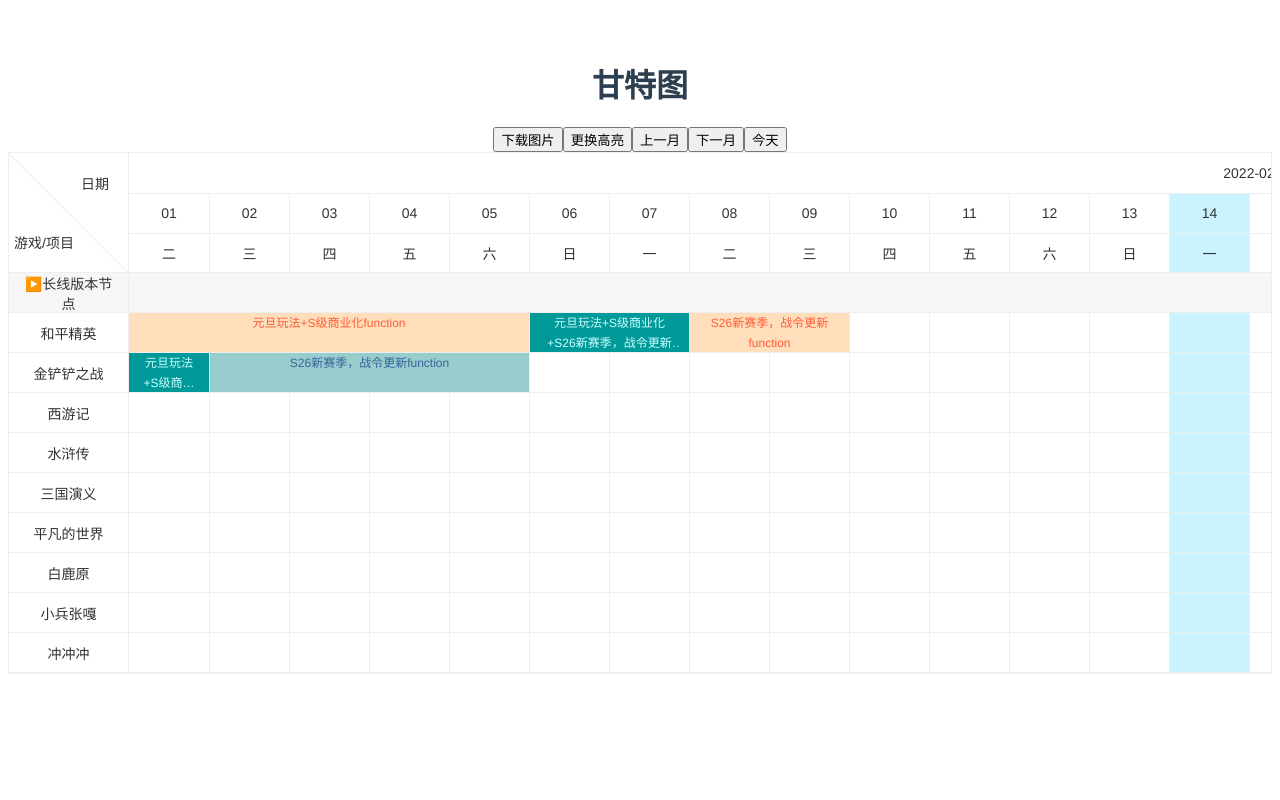
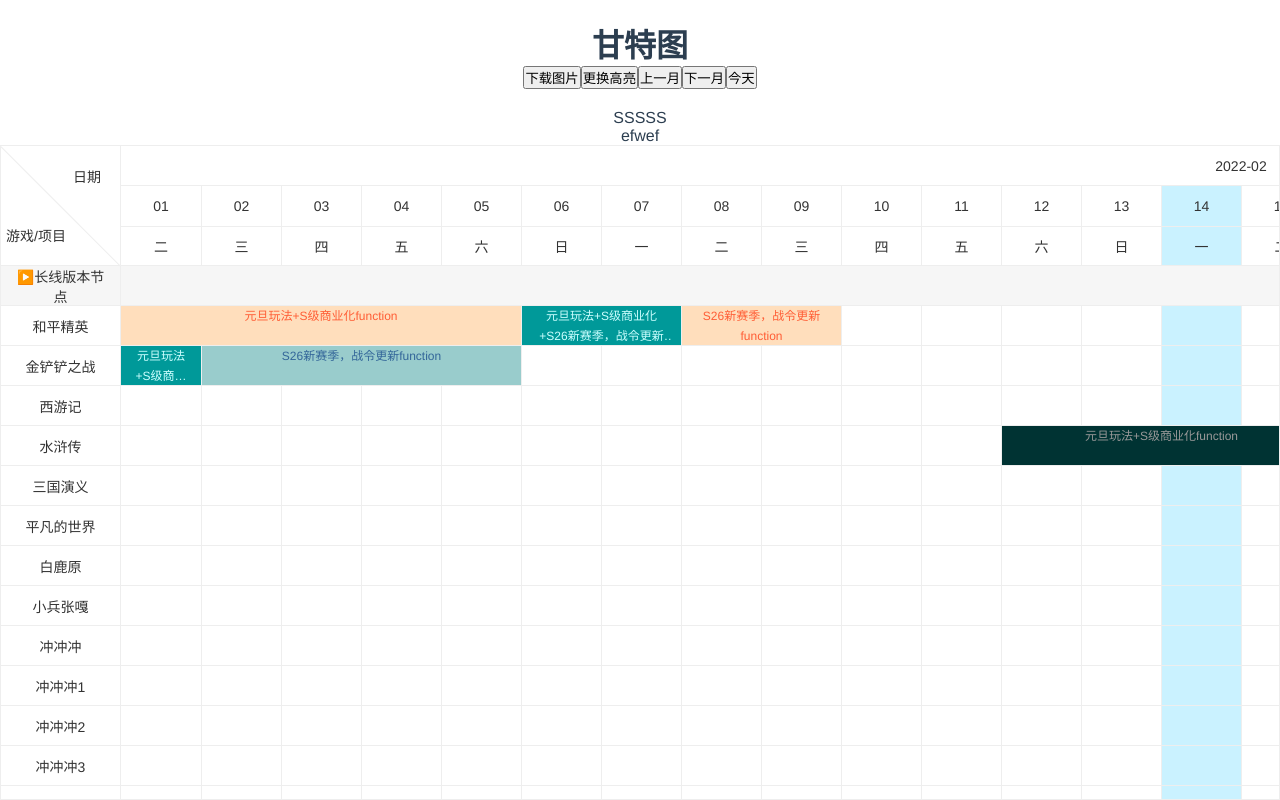
Before and after one commit to ddmy/vue3-gantt, a Vue app: page / in a window 1280 px wide. Built offline with nearby package versions, Linux system fonts and the light colour scheme.

Commit message:
宽高自适应优化

```diff
--- a/src/App.vue
+++ b/src/App.vue
@@ -1,10 +1,15 @@
 <template>
+  <div class="content">
+    <div class="head">
       <h1>甘特图</h1>
       <button @click="exportImg">下载图片</button>
       <button @click="toggle">更换高亮</button>
       <button @click="prev">上一月</button>
       <button @click="next">下一月</button>
       <button @click="today">今天</button>
+    </div>
+    <div class="box">
+      <div>SSSSS<br>efwef</div>
       <Gantt
         ref="gantt"
         :data="data"
@@ -20,6 +25,8 @@
         @scheduleClick="onScheduleClick"
         @scrollYEnd="onScrollYEnd"
       />
+    </div>
+  </div>
 </template>
 
 <script setup>
@@ -33,7 +40,7 @@ const dateRangeList = ref([])
 const activeDate = ref('2022-02-14')
 const currentRange = fetchThreeDays()
 // dateRangeList.value = [currentRange[0], currentRange.at(-1)]
-dateRangeList.value = ['2022-02-01', '2022-02-28']
+dateRangeList.value = ['2022-02-01', '2022-03-28']
 
 const repeatConfig = reactive({
   mode: 'extract',
@@ -106,15 +113,31 @@ const today = () => {
 </script>
 
 <style>
+* {
+  margin: 0;
+  padding: 0;
+}
 #app {
   font-family: Avenir, Helvetica, Arial, sans-serif;
   -webkit-font-smoothing: antialiased;
   -moz-osx-font-smoothing: grayscale;
   text-align: center;
   color: #2c3e50;
-  margin-top: 60px;
 }
 </style>
 
 <style scoped>
+.content {
+  width: 100vw;
+  height: 100vh;
+  overflow: hidden;
+  display: flex;
+  flex-direction: column;
+}
+.head {
+  margin: 20px 0;
+}
+.box {
+  flex: 1;
+}
 </style>
--- a/src/assets/data.js
+++ b/src/assets/data.js
@@ -205,12 +205,62 @@ export default {
     {
       name: '西游记',
       type: 'normal',
-      schedule: []
+      schedule: [
+        {
+          id: 2221,
+          name: '元旦玩法+S级商业化',
+          desc: '活跃提升20%，收入提升50%',
+          backgroundColor: '#003333',
+          textColor: '#999999',
+          days: ['2022-04-28','2022-05-01']
+        },
+        {
+          id: 2222,
+          name: 'S26新赛季，战令更新',
+          desc: '活跃提升20%，收入提升30%',
+          backgroundColor: '#99CCCC',
+          textColor: '#336699',
+          days: ['2022-03-20', '2022-04-05']
+        },
+        {
+          id: 2223,
+          name: '五星级活动',
+          desc: '活跃提升20%，收入提升30%',
+          backgroundColor: '#006633',
+          textColor: '#CCCC66',
+          days: ['2022-02-16', '2022-02-19']
+        },
+      ]
     },
     {
       name: '水浒传',
       type: 'normal',
-      schedule: []
+      schedule: [
+        {
+          id: 2221,
+          name: '元旦玩法+S级商业化',
+          desc: '活跃提升20%，收入提升50%',
+          backgroundColor: '#003333',
+          textColor: '#999999',
+          days: ['2022-02-12','2022-02-21']
+        },
+        {
+          id: 2222,
+          name: 'S26新赛季，战令更新',
+          desc: '活跃提升20%，收入提升30%',
+          backgroundColor: '#99CCCC',
+          textColor: '#336699',
+          days: ['2022-02-23', '2022-03-05']
+        },
+        {
+          id: 2223,
+          name: '五星级活动',
+          desc: '活跃提升20%，收入提升30%',
+          backgroundColor: '#006633',
+          textColor: '#CCCC66',
+          days: ['2022-02-16', '2022-02-19']
+        },
+      ]
     },
     {
       name: '三国演义',
--- a/src/components/Gantt.vue
+++ b/src/components/Gantt.vue
@@ -152,9 +152,29 @@ const props = defineProps({
 const emit = defineEmits(['scheduleClick', 'scrollXEnd', 'scrollYEnd'])
 
 let rangeDate = ref([])
+const ganttMaxWidth = ref('2000px')
+const ganttInnerHeight = ref('0px')
+
+let computeTimer = null
+// 计算当前图表内容区域高度
+const computedGanntInnerHeight = () => {
+  clearTimeout(computeTimer)
+  computeTimer = setTimeout(() => {
+    const gantt = document.querySelector('#Vue3Gantt')
+    if (!gantt) return
+    ganttInnerHeight.value = 0
+    nextTick(() => {
+      const parent = gantt.parentElement || document.body
+      const ganttHead = document.querySelector('#Vue3Gantt .desc')
+      ganttInnerHeight.value = parent.clientHeight - ganttHead.clientHeight - (ganttHead.offsetTop - parent.offsetTop) - 2 + 'px'
+    })
+  }, 200)
+}
+
 watchEffect(() => {
   rangeDate.value = splitDaysForMonth(computedDaysRange(...props.dateRangeList))
-  // console.log('rangeDate.value', rangeDate.value)
+  console.log('rangeDate.value', rangeDate.value)
+  ganttMaxWidth.value = props.itemWidth * (rangeDate.value.flat(1).length) + 122 + 'px'
 })
 
 const checkValidator = () => {
@@ -442,6 +462,8 @@ onMounted(() => {
   const innerBox = document.querySelector('#Vue3Gantt .schedule-box')
   itemBox.addEventListener('scroll', contentScroll)
   innerBox.addEventListener('scroll', contentScroll)
+  window.addEventListener('resize', computedGanntInnerHeight)
+  computedGanntInnerHeight()
 })
 
 watchEffect(() => {
@@ -474,26 +496,23 @@ const onScrollX = event => {
   }, 200)
 }
 
-const guideInnerMaxHeight = ref('400px')
-
 const exportImg = async (download = true) => {
   return new Promise((resolve, reject) => {
     const gantt = document.querySelector('#Vue3Gantt')
     const inner = document.querySelector('#Vue3Gantt .inner')
-    const box = document.querySelector('#Vue3Gantt')
     const guide = document.querySelector('.guide')
-    guideInnerMaxHeight.value = 'unset'
+    ganttInnerHeight.value = 'unset'
     gantt.style.maxWidth = 'unset'
     inner.scrollLeft = inner.scrollWidth
-    box.style.width = inner.scrollWidth + guide.clientWidth + 'px'
+    gantt.style.width = inner.scrollWidth + guide.clientWidth + 'px'
     nextTick(() => {
-      html2canvas(box, {
+      html2canvas(gantt, {
         removeContainer: true,
       }).then(function(canvas) {
         const href = canvas.toDataURL()
-        gantt.style.maxWidth = '2000px'
-        guideInnerMaxHeight.value = '400px'
-        box.style.width = '100%'
+        gantt.style.maxWidth = ganttMaxWidth.value
+        computedGanntInnerHeight()
+        gantt.style.width = '100%'
         if (download) {
           const a = document.createElement('a')
           a.href = href
@@ -522,14 +541,13 @@ defineExpose({
   --fontColor: #333;
   --itemWidth: v-bind(props.itemWidth + 'px');
   --itemHeight: v-bind(props.itemHeight + 'px');
-  --innerHeight: v-bind(guideInnerMaxHeight);
 }
 * {
   box-sizing: border-box;
 }
 .gantt {
   width: 100%;
-  max-width: 2000px;
+  max-width: v-bind(ganttMaxWidth);
   margin: 0 auto;
   height: auto;
   user-select: none;
@@ -589,7 +607,7 @@ defineExpose({
     }
     .item-name-list {
       width: 100%;
-      max-height: var(--innerHeight);
+      max-height: v-bind(ganttInnerHeight);
       overflow-y: auto;
     }
     .guide-name {
@@ -680,7 +698,7 @@ defineExpose({
       }
     }
     .schedule-box {
-      max-height: var(--innerHeight);
+      max-height: v-bind(ganttInnerHeight);
       overflow-y: auto;
       position: absolute;
       left: 0;
```
Lines whose indentation alone changed are shown as unchanged.
